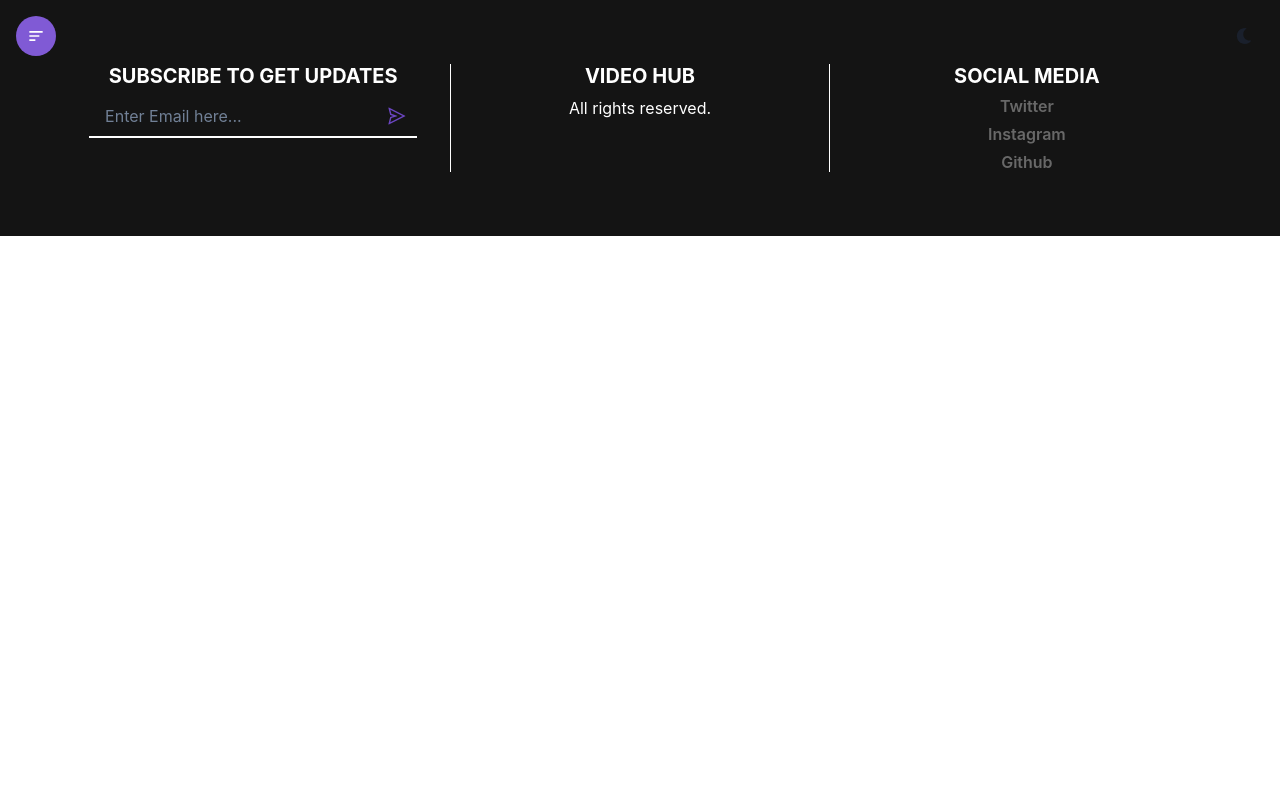
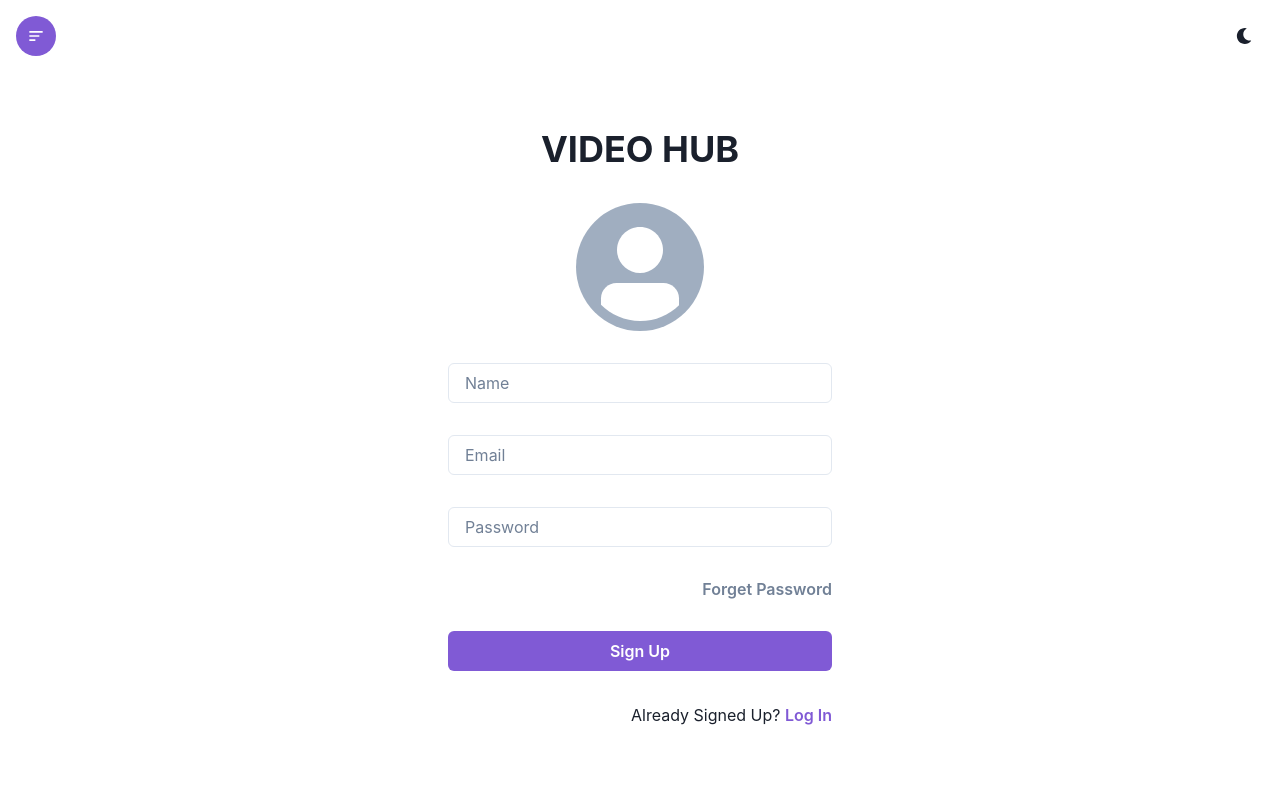
Before and after one commit to Tuhin114/Video-Hub, a React (Create React App) app: page /signup in a window 1280 px wide. Shown: the top 800 px of the page. Built offline with nearby package versions, Linux system fonts and the light colour scheme.

Commit message:
Sign Up section

```diff
--- a/src/components/Signup.jsx
+++ b/src/components/Signup.jsx
@@ -1,7 +1,62 @@
+import {
+  Avatar,
+  Button,
+  Container,
+  Heading,
+  Input,
+  Link,
+  Text,
+  VStack,
+} from '@chakra-ui/react';
 import React from 'react';
 
 const Signup = () => {
-  return <div></div>;
+  return (
+    <Container maxW={'container.xl'} h={'100vh'} p={'16'}>
+      <form>
+        <VStack
+          alignItems={'stretch'}
+          spacing={'8'}
+          w={['full', '96']}
+          m={'auto'}
+          my={'16'}
+        >
+          <Heading alignSelf={'center'}>VIDEO HUB</Heading>
+          <Avatar alignSelf={'center'} boxSize={'32'} />
+          <Input
+            placeholder="Name"
+            type="text"
+            required
+            focusBorderColor="purple.500"
+          />
+          <Input
+            placeholder="Email"
+            type="email"
+            required
+            focusBorderColor="purple.500"
+          />
+          <Input
+            placeholder="Password"
+            type="password"
+            required
+            focusBorderColor="purple.500"
+          />
+          <Button variant={'link'} alignSelf={'flex-end'}>
+            <Link to={'/forgetpassword'}>Forget Password</Link>
+          </Button>
+          <Button colorScheme="purple" type="submit">
+            Sign Up
+          </Button>
+          <Text textAlign={'right'}>
+            Already Signed Up?{' '}
+            <Button variant={'link'} colorScheme="purple">
+              <Link to={'/login'}>Log In</Link>
+            </Button>
+          </Text>
+        </VStack>
+      </form>
+    </Container>
+  );
 };
 
 export default Signup;
```
